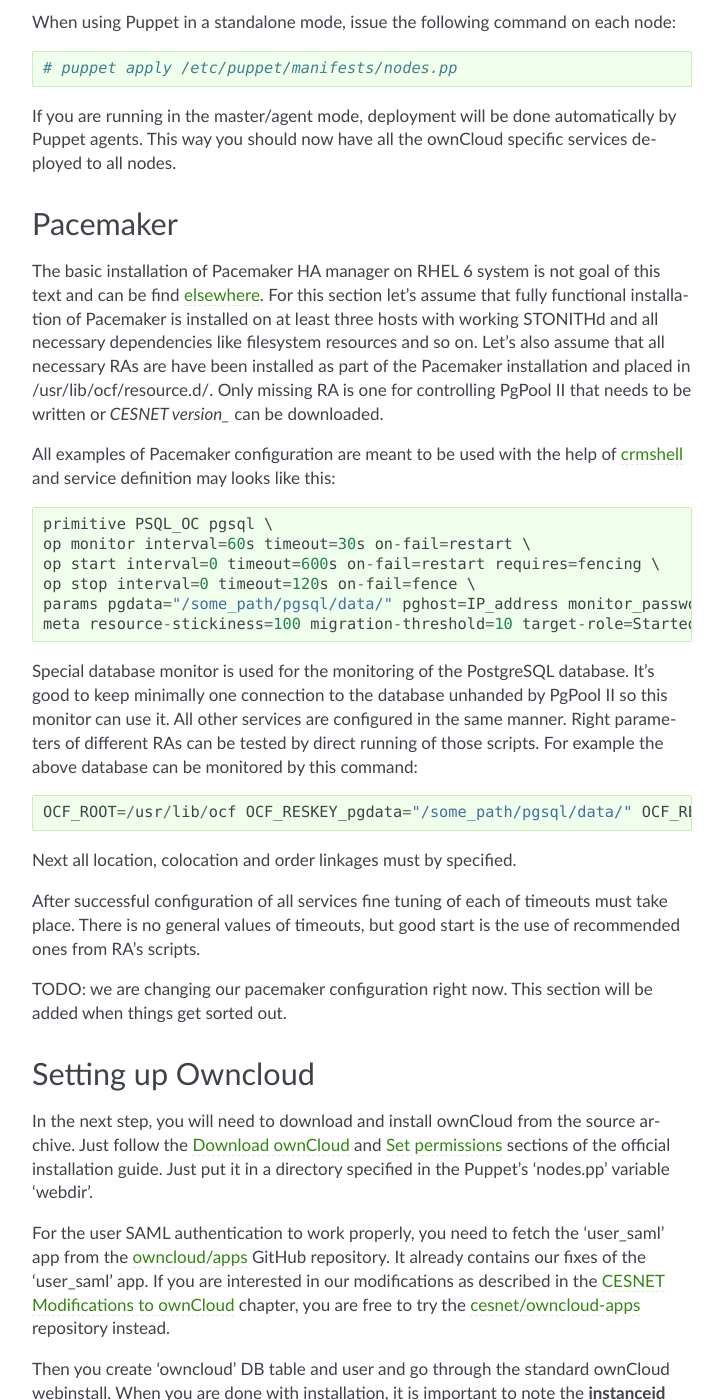
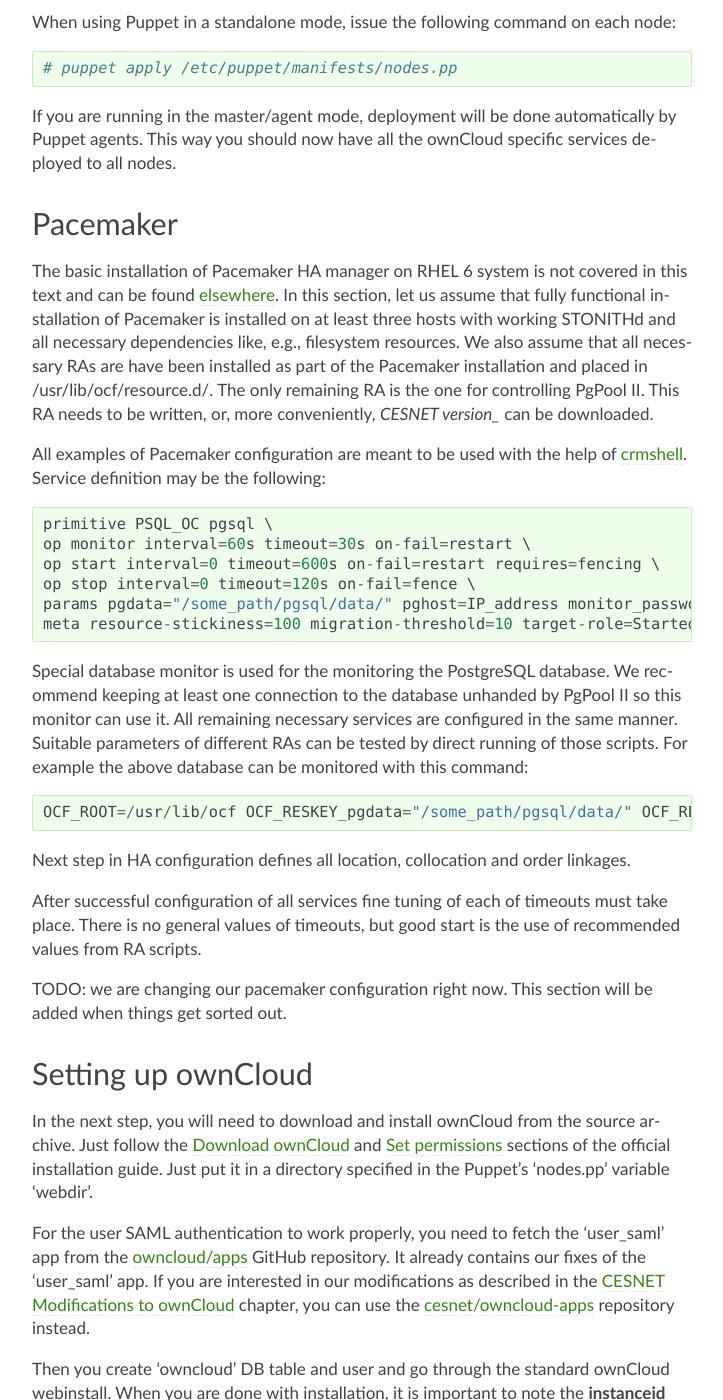
Before and after one commit to switch-ch/cloudservice-owncloud, a Sphinx documentation site: the page built from source/cesnet/installation.rst, in a window 1280 px wide and 1400 px high, scrolled down 3089 px. Shown: the whole window, without its empty margins (388-1111 px from the left). Built offline with Sphinx 7.4.7, drawn with Linux system fonts in a browser that asks for light colours; some of the changed text lies outside the part shown.

Commit message:
style corrections

```diff
--- a/source/cesnet/installation.rst
+++ b/source/cesnet/installation.rst
@@ -147,9 +147,9 @@
 Pacemaker
 ---------
 
-The basic installation of Pacemaker HA manager on RHEL 6 system is not goal of this text and can be find elsewhere_. For this section let's assume that fully functional installation of Pacemaker is installed on at least three hosts with working STONITHd and all necessary dependencies like filesystem resources and so on. Let's also assume that all necessary RAs are have been installed as part of the Pacemaker installation and placed in /usr/lib/ocf/resource.d/. Only missing RA is one for controlling PgPool II that needs to be written or `CESNET version_` can be downloaded.
+The basic installation of Pacemaker HA manager on RHEL 6 system is not covered in this text and can be found elsewhere_. In this section, let us assume that fully functional installation of Pacemaker is installed on at least three hosts with working STONITHd and all necessary dependencies like, e.g., filesystem resources. We also assume that all necessary RAs are have been installed as part of the Pacemaker installation and placed in /usr/lib/ocf/resource.d/. The only remaining RA is the one for controlling PgPool II. This RA needs to be written, or, more conveniently, `CESNET version_` can be downloaded.
 
-All examples of Pacemaker configuration are meant to be used with the help of crmshell_ and service definition may looks like this::
+All examples of Pacemaker configuration are meant to be used with the help of crmshell_. Service definition may be the following::
 
         primitive PSQL_OC pgsql \
         op monitor interval=60s timeout=30s on-fail=restart \
@@ -158,19 +158,19 @@
         params pgdata="/some_path/pgsql/data/" pghost=IP_address monitor_password=password monitor_user=user pgdb=monitor \
         meta resource-stickiness=100 migration-threshold=10 target-role=Started
 
-Special database monitor is used for the monitoring of the PostgreSQL database. It's good to keep minimally one connection to the database unhanded by PgPool II so this monitor can use it.
-All other services are configured in the same manner. Right parameters of different RAs can be tested by direct running of those scripts. For example the above database can be monitored by this command::
+Special database monitor is used for the monitoring the PostgreSQL database. We recommend keeping at least one connection to the database unhanded by PgPool II so this monitor can use it.
+All remaining necessary services are configured in the same manner. Suitable parameters of different RAs can be tested by direct running of those scripts. For example the above database can be monitored with this command::
 
         OCF_ROOT=/usr/lib/ocf OCF_RESKEY_pgdata="/some_path/pgsql/data/" OCF_RESKEY_pghost=IP_address OCF_RESKEY_monitor_password="password" OCF_RESKEY_monitor_user=user OCF_RESKEY_pgdb=monitor /usr/lib/ocf/resource.d/heartbeat/pgsql monitor
 
-Next all location, colocation and order linkages must by specified.
+Next step in HA configuration defines all location, collocation and order linkages.
 
-After successful configuration of all services fine tuning of each of timeouts must take place. There is no general values of timeouts, but good start is the use of recommended ones from RA's scripts.
+After successful configuration of all services fine tuning of each of timeouts must take place. There is no general values of timeouts, but good start is the use of recommended values from RA scripts.
 
 TODO: we are changing our pacemaker configuration right now. This section
 will be added when things get sorted out.
 
-Setting up Owncloud
+Setting up ownCloud
 -------------------
 
 In the next step, you will need to download and install ownCloud from the source archive.
@@ -181,7 +181,7 @@
 For the user SAML authentication to work properly, you need to fetch the 'user_saml' app
 from the `owncloud/apps`_ GitHub repository. It already contains our fixes of
 the 'user_saml' app. If you are interested in our modifications as described in
-the :ref:`cesnet-modifications` chapter, you are free to try the
+the :ref:`cesnet-modifications` chapter, you can use the
 `cesnet/owncloud-apps`_ repository instead.
 
 Then you create 'owncloud' DB table and user and go through the
@@ -213,7 +213,7 @@
                 // eduID.cz + hostel WAYFlet
                 'discoURL' => 'https://ds.eduid.cz/wayf.php...'
 
-Last thing needed is to specify the sources of IdPs (Identity Providers) metadata.
+The last thing needed is to specify sources of IdPs (Identity Providers) metadata.
 This can be done in the 'config-metarefresh.php.erb' file::
 
 	'eduidcz' => array(
@@ -229,7 +229,7 @@
 
 Metadata are then refreshed periodically by a cron job already installed by Puppet.
 
-User_saml configuration
+User_saml Configuration
 ^^^^^^^^^^^^^^^^^^^^^^^
 
 The last step needed to get the user authentication running is to enable
```
Also changed, not shown: other parts of source/cesnet/installation.rst (+1 -1 lines).
